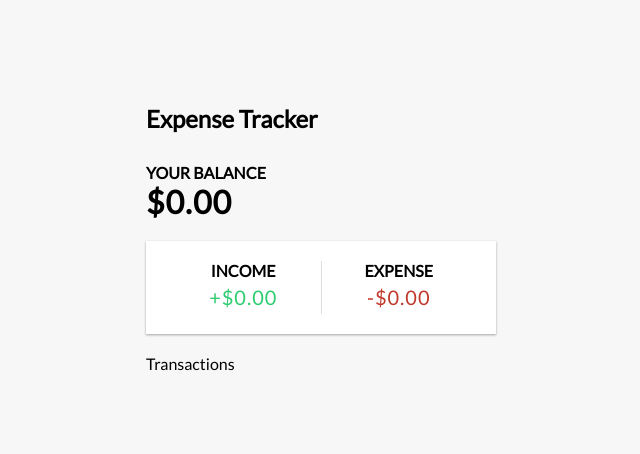
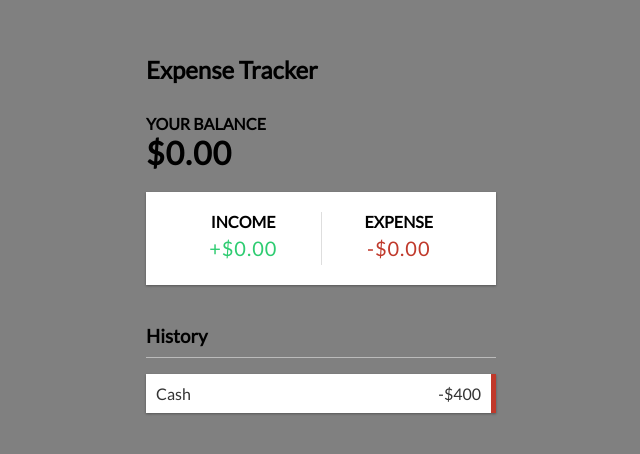
Before and after one commit to thomasmartinez114/expense-tracker, a React (Create React App) app: page / in a window 1280 px wide. Shown: the part 156-610 px from the top of the page, without its empty margins (319-959 px from the left). Built offline with nearby package versions, Linux system fonts and the light colour scheme.

Commit message:
Transaction Lists

```diff
--- a/src/App.css
+++ b/src/App.css
@@ -9,7 +9,9 @@
 }
 
 body {
-  background-color: #f7f7f7;
+  /* background-color: #f7f7f7;
+ */
+ background-color: grey;
   display: flex;
   flex-direction: column;
   align-items: center;
--- a/src/App.js
+++ b/src/App.js
@@ -2,7 +2,7 @@
 import { Header } from './components/Header'
 import { Balance } from './components/Balance'
 import { IncomeExpenses } from './components/IncomeExpenses'
-import { Transactions } from './components/Transactions'
+import { TransactionList } from './components/TransactionList'
 
 function App() {
   return (
@@ -11,7 +11,7 @@
       <div className="container">
         <Balance />
         <IncomeExpenses />
-        <Transactions />
+        <TransactionList />
       </div>
     </div>
   );
--- /dev/null
+++ b/src/components/TransactionList.js
@@ -0,0 +1,14 @@
+import React from 'react'
+
+export const TransactionList = () => {
+  return (
+    <>
+      <h3>History</h3>
+      <ul id="list" className="list">
+        <li className="minus">
+          Cash <span>-$400</span><button className="delete-btn">x</button>
+        </li>
+      </ul>
+    </>
+  )
+}
--- a/src/components/Transactions.js
+++ /dev/null
@@ -1,7 +0,0 @@
-import React from 'react'
-
-export const Transactions = () => {
-  return (
-    <div>Transactions</div>
-  )
-}
```
